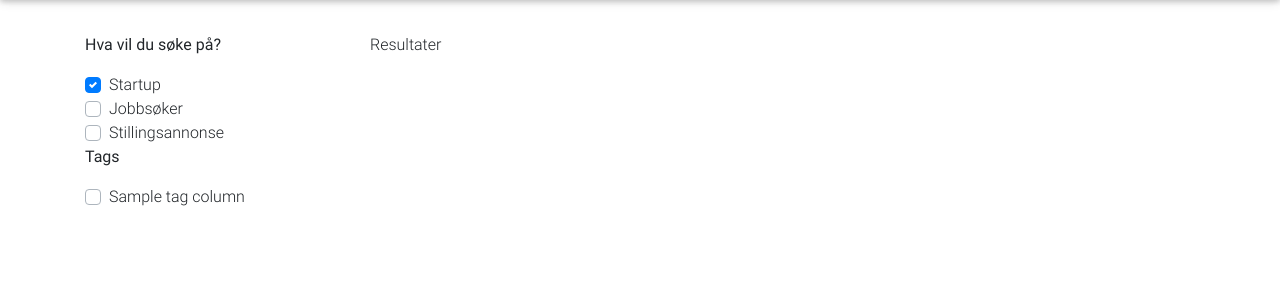
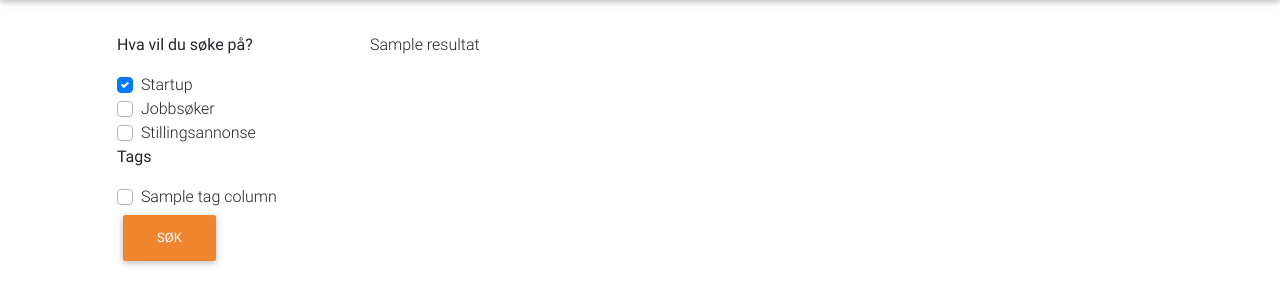
Before and after one commit to NikZy/Momentum, a Flask app: template src/flaskr/templates/search/search_page.html in a window 1280 px wide. Shown: the part 67-372 px from the top of the page. Run offline with Flask 2, Linux system fonts and the light colour scheme; the template is opened without the code that fills it: most values are stand-ins (such as "Sample title", 1, 10 or a date in 2020); some libraries are stand-ins or nearby versions.

Commit message:
Det siste jeg endret

```diff
--- a/src/flaskr/__init__.py
+++ b/src/flaskr/__init__.py
@@ -1,6 +1,6 @@
 import os
 
-from flask import Flask, session
+from flask import Flask, session, url_for
 from flask import render_template
 from flask_sqlalchemy import SQLAlchemy
 from flask_migrate import Migrate
--- a/src/flaskr/templates/search/search_page.html
+++ b/src/flaskr/templates/search/search_page.html
@@ -6,6 +6,7 @@
     <div class="row">
     <!-- Første kolonne: Checkbokser -->
         <div class="col-3">
+            <form method="POST" id="search_db" name="search_db" action="{{ url_for('search.search') }}">
             <p><b>Hva vil du søke på?</b></p>
 
                 <!-- Default checked -->
@@ -32,7 +33,7 @@
                     {% if tags%}
                     {% for tag in tags %}
                     <div class="custom-control custom-checkbox">
-                        <input type="checkbox" class="custom-control-input" id={{ tag.tagname }}>
+                        <input type="checkbox" name={{ tag.tagname }} class="custom-control-input" id={{ tag.tagname }}>
                         <label class="custom-control-label" for={{ tag.tagname }}>{{ tag.tagname }}</label>
                     </div>
                     {% endfor %}
@@ -40,13 +41,19 @@
                         <h3>Det finnes ingen Tags </h3>
                     {% endif %}
 
+                <button type="submit" class="btn btn-amber waves-effect waves-light" form="search_db" value="Submit">Søk</button>
+            </form>
         </div>
 
 
 
         <!-- Andre kolonne: Søkeresultater -->
-        <div class="col-8">
-            Resultater
+        <div class="col-8" name="resultater" id="resultater">
+            {% if resultat %}
+                {{ resultat }}
+            {% else %}
+                <p>Ingenting</p>
+            {% endif %}
         </div>
     </div>
 </div>
```
Also changed, not shown: src/flaskr/search.py (+11 -3 lines).
